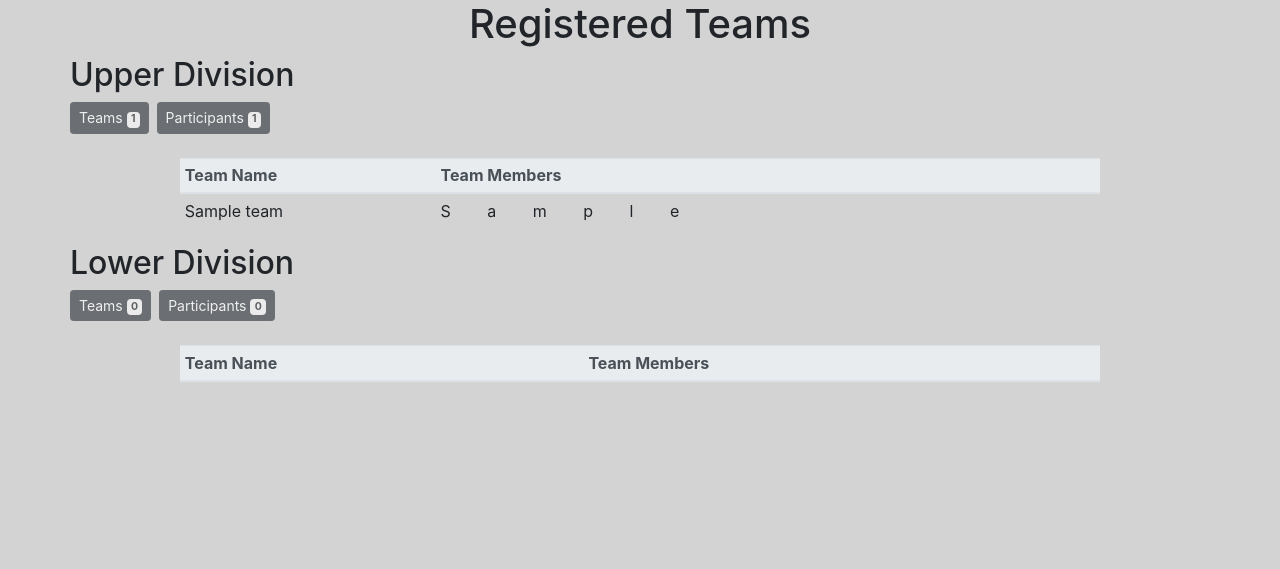
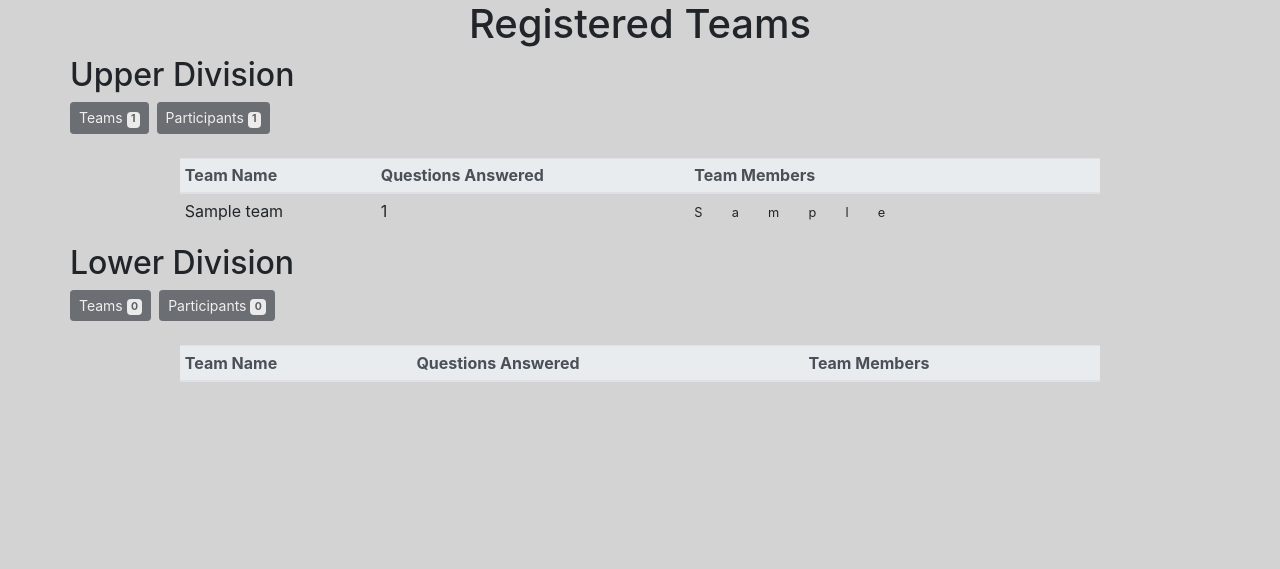
Before and after one commit to mmcinnestaylor/Programming-Contest-Suite, a Django app: page /teams/ in a window 1280 px wide. Shown: the part 66-635 px from the top of the page. Run offline with Django 3.2, Linux system fonts and the light colour scheme; tables that the repository leaves empty hold one stand-in row (values such as "Sample post"); lists and menus that the app fills with data are empty; parts of the project's set-up code (start-up, migrations or seed data) failed here and were passed over; some libraries are stand-ins or nearby versions.

Commit message:
added question field to tables

```diff
--- a/src/core/templates/core/teams.html
+++ b/src/core/templates/core/teams.html
@@ -28,6 +28,7 @@
 			<thead class="thead-light">
 				<tr>
 					<th scope="col">Team Name</th>
+					<th scope="col">Questions Answered</th>
 					<th scope="col">Team Members</th>
 				</tr>
 			</thead>
@@ -35,10 +36,13 @@
 				{% for team in upper_teams %}
 				<tr>
 					<td>{{ team.name }}</td>
+					<td>{{ team.questions_answered }}</td>
 					<td>
+						<small>
 							{% for member in team.members %}
 								{{ member }}&emsp;&emsp;
 							{% endfor %}
+						</small>
 					</td>
 				</tr>
 				{% endfor %}
@@ -67,6 +71,7 @@
 			<thead class="thead-light">
 				<tr>
 					<th scope="col">Team Name</th>
+					<th scope="col">Questions Answered</th>
 					<th scope="col">Team Members</th>
 				</tr>
 			</thead>
@@ -74,10 +79,13 @@
 				{% for team in lower_teams %}
 				<tr>
 					<td>{{ team.name }}</td>
+					<td>{{ team.questions_answered }}</td>
 					<td>
+						<small>
 							{% for member in team.members %}
 								{{ member }}&emsp;&emsp;
 							{% endfor %}
+						</small>
 					</td>
 				</tr>
 				{% endfor %}
```
Lines whose indentation alone changed are shown as unchanged.
